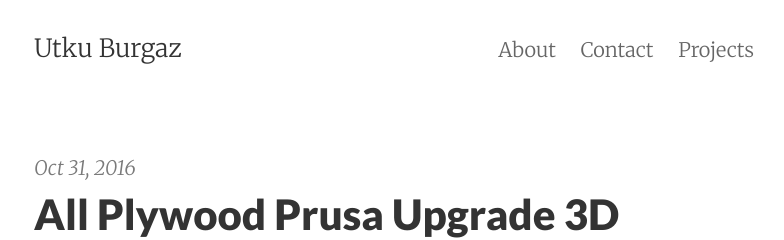
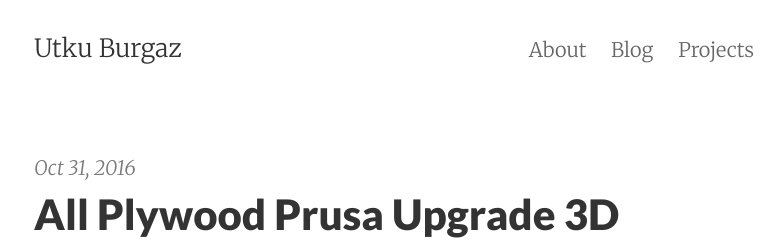
Before and after one commit to utkuburgaz/utkuburgaz.github.io, a Jekyll site: the page built from index.html, in a window 1280 px wide. Shown: the top 240 px of the page, without its empty margins (246-1030 px from the left). Built offline with Jekyll 4.4.1, drawn with Linux system fonts in a browser that asks for light colours; the list of posts is cut into pages by our own code.

Commit message:
Update navigation.html

```diff
--- a/_includes/navigation.html
+++ b/_includes/navigation.html
@@ -1,3 +1,3 @@
 <a href="{{ site.baseurl }}/about/">About</a>
-<a href="{{ site.baseurl }}/contact/">Contact</a>
-<a href="{{ site.baseurl }}/contact/">Projects</a>
+<a href="{{ site.baseurl }}/index/">Blog</a>
+<a href="{{ site.baseurl }}/projects/">Projects</a>
```
